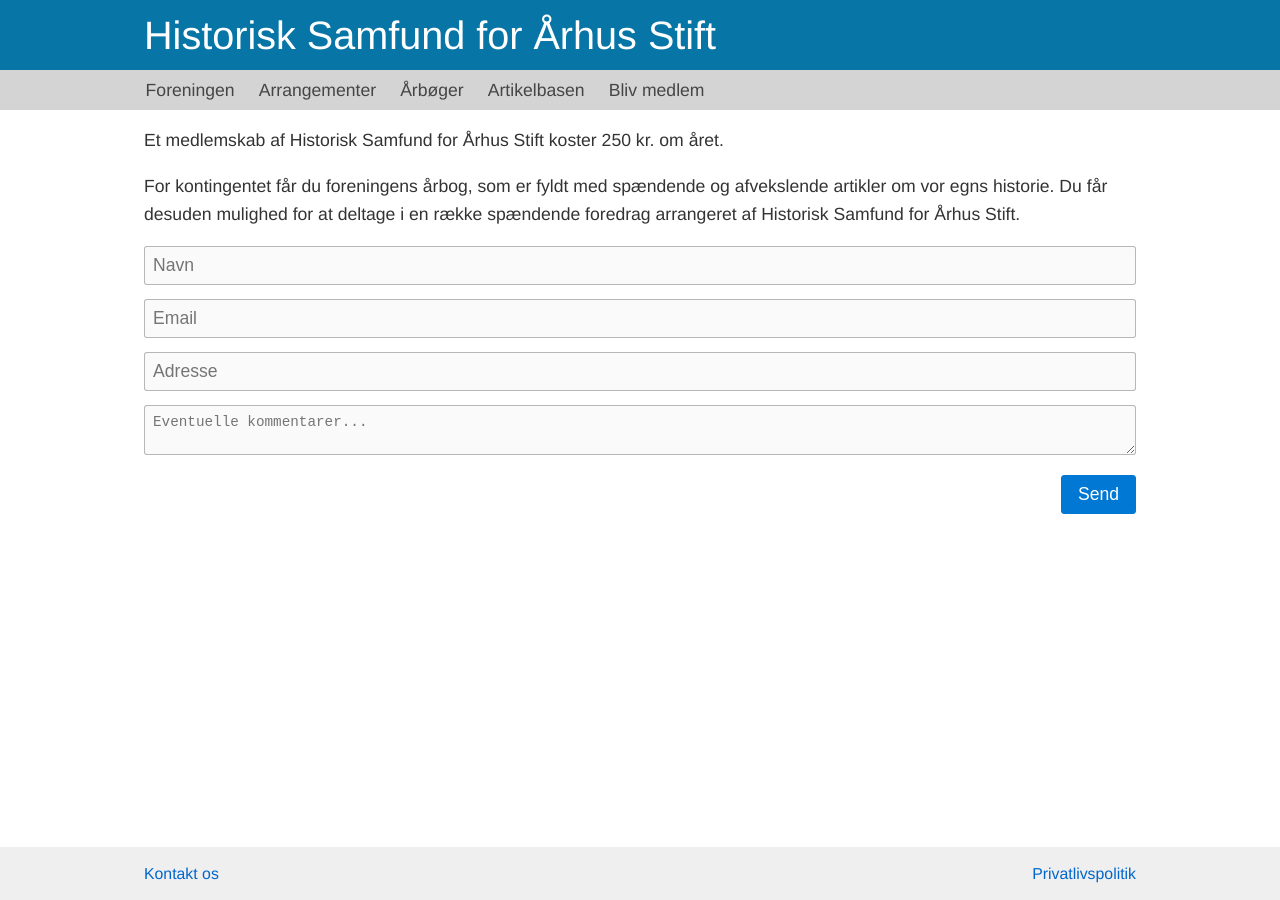
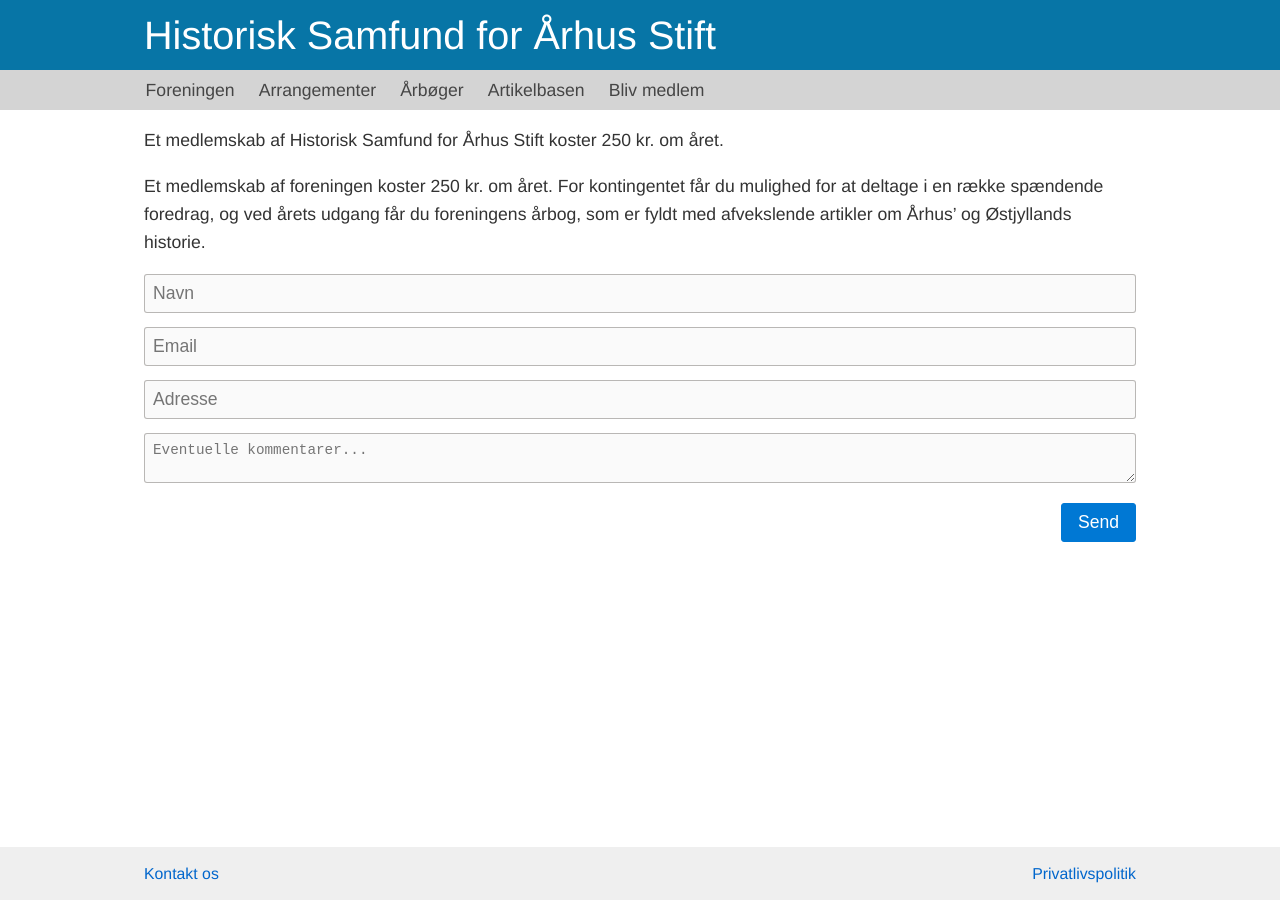
Before and after one commit to guldhorn/historisk-samfund, a Jekyll site: the page built from bliv-medlem.md, in a window 1280 px wide. Built offline with Jekyll 4.4.1, drawn with Linux system fonts in a browser that asks for light colours.

Commit message:
Update bliv-medlem.md

```diff
--- a/bliv-medlem.md
+++ b/bliv-medlem.md
@@ -6,7 +6,7 @@
 
 Et medlemskab af Historisk Samfund for Århus Stift koster 250 kr. om året.
 
-For kontingentet får du foreningens årbog, som er fyldt med spændende og afvekslende artikler om vor egns historie. Du får desuden mulighed for at deltage i en række spændende foredrag arrangeret af Historisk Samfund for Århus Stift.
+Et medlemskab af foreningen koster 250 kr. om året. For kontingentet får du mulighed for at deltage i en række spændende foredrag, og ved årets udgang får du foreningens årbog, som er fyldt med afvekslende artikler om Århus’ og Østjyllands historie.
 
 <form id="contactform" action="https://api.web3forms.com/submit" method="POST">
     <input type="hidden" name="access_key" value="c455ebc6-5d5f-44b7-af14-e052fbfc075d">
```
